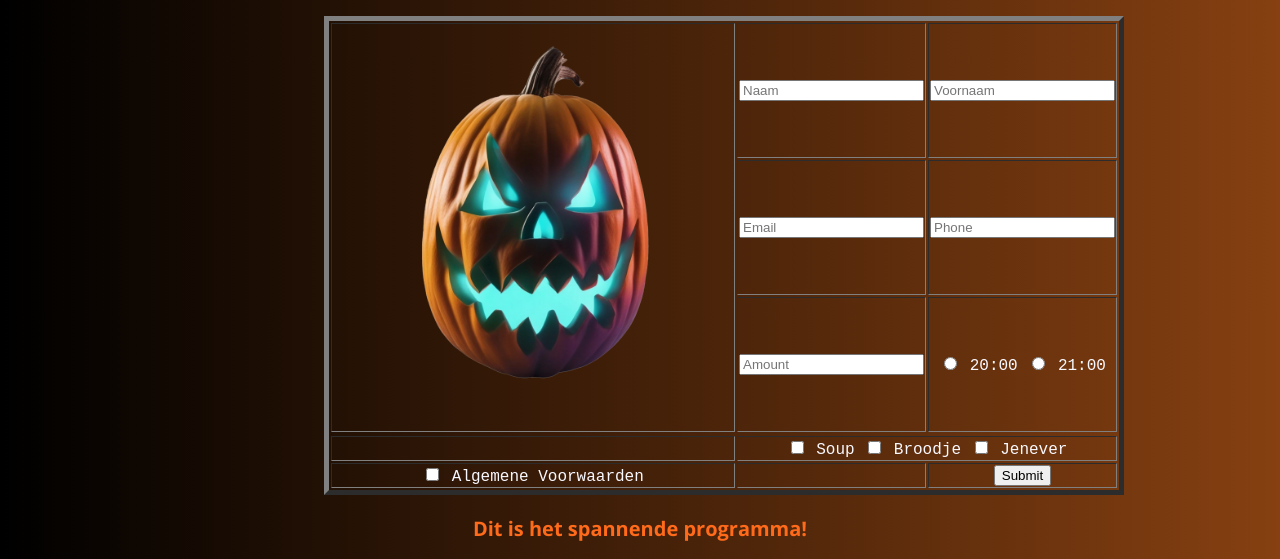
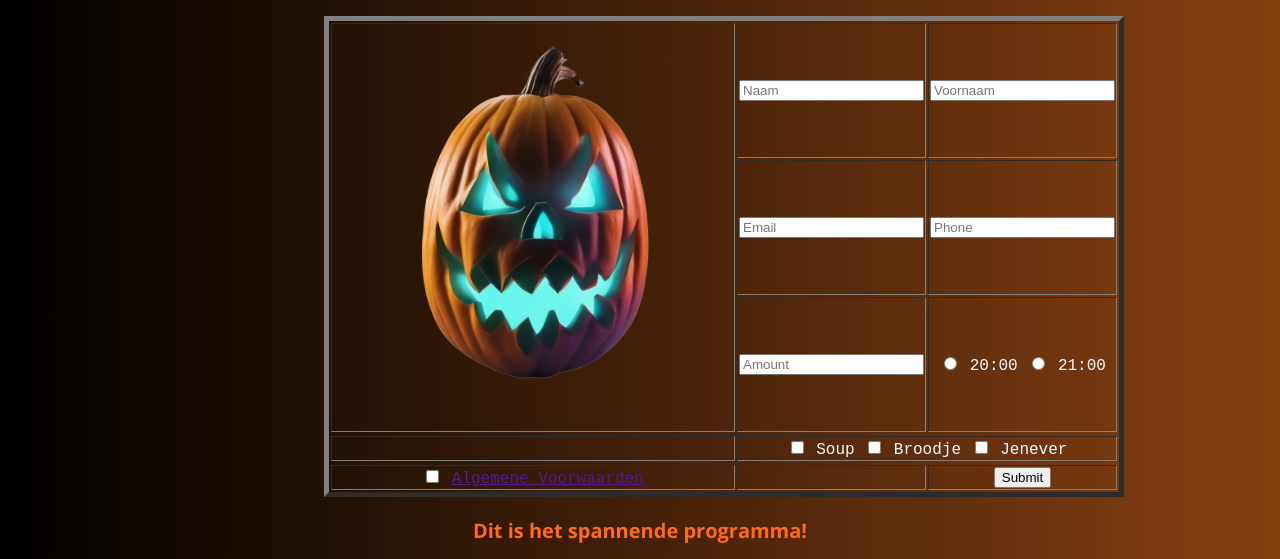
Before and after one commit to JorenVsyntra/halloweentaak, a plain HTML site: page Home.html in a window 1280 px wide. Shown: the part 196-755 px from the top of the page. Drawn offline with nearby package versions, Linux system fonts and the light colour scheme.

Commit message:
Algemene voorwaarden document gelinkt op homepagina + foto voor contact pag bijgevoegd + document

```diff
--- a/Home.html
+++ b/Home.html
@@ -61,7 +61,10 @@
 
             </tr>
             <tr>
-                <td><input type="checkbox" name="alg"> Algemene Voorwaarden </td>
+                <tr>
+                    <td><input type="checkbox" name="termsconditions">
+                    <a href document.pdf target="_blank"> Algemene Voorwaarden </a> </td>
+
                 <td></td>
                 <td><input type="submit" value="Submit"> </td>
             </tr>
```
Also changed, not shown: images/jorenfoto.png (added), 1 other file.
